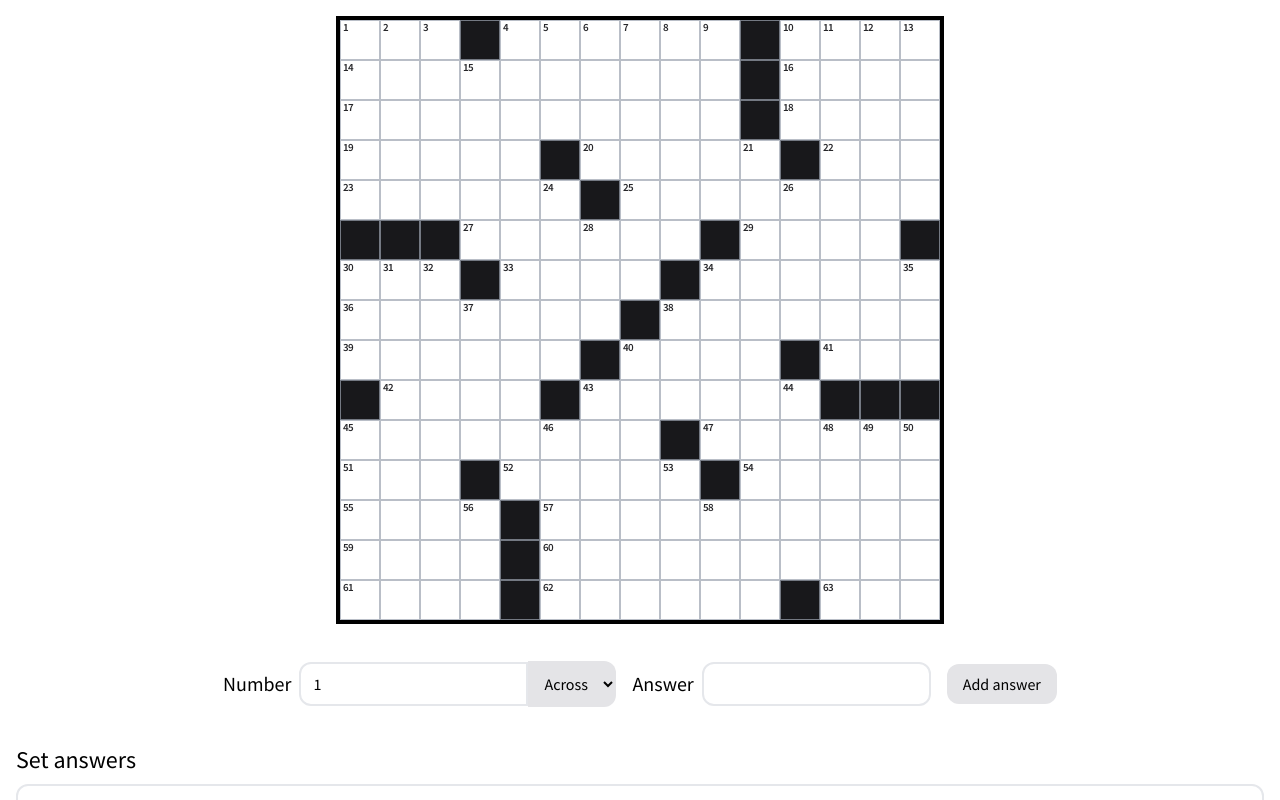
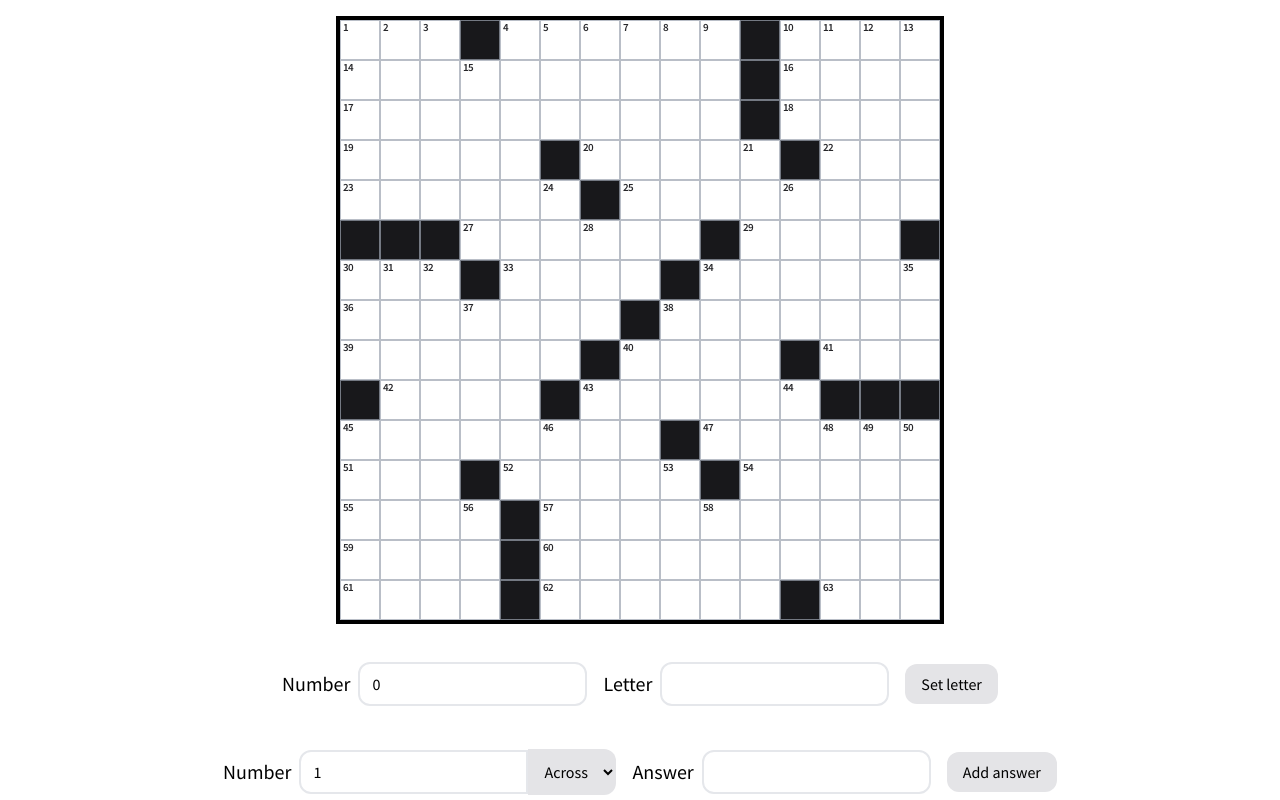
Before and after one commit to eamonma/crossy-grid, a React (Create React App) app: page / in a window 1280 px wide. Shown: the top 800 px of the page. Built offline with nearby package versions, Linux system fonts and the light colour scheme.

Commit message:
Add ability to add letter

```diff
--- a/src/components/Crossword.tsx
+++ b/src/components/Crossword.tsx
@@ -3,9 +3,11 @@ import CrosswordGrid, { CrosswordData } from "./CrosswordGrid"
 
 const Crossword = ({ crossword }: { crossword: CrosswordData }) => {
   const [answers, setAnswers] = useState<Array<string>>([])
-  const [number, setNumber] = useState(1)
+  const [gridNum, setGridNum] = useState(1)
+  const [nthAnswer, setNthAnswer] = useState(0)
   const [acrossOrDown, setAcrossOrDown] = useState<"across" | "down">("across")
   const [answer, setAnswer] = useState("")
+  const [letter, setLetter] = useState("")
   const [highlights, setHighlights] = useState<{ [gridNum: number]: string }>(
     {}
   )
@@ -14,7 +16,7 @@ const Crossword = ({ crossword }: { crossword: CrosswordData }) => {
 
   const addAcross = () => {
     const newAnswers = [...answers]
-    const index = crossword.gridnums.findIndex((num) => num === number)
+    const index = crossword.gridnums.findIndex((num) => num === gridNum)
 
     const newUpdatedAnswers: Array<number> = []
     Array.from(answer).forEach((letter, i) => {
@@ -27,7 +29,7 @@ const Crossword = ({ crossword }: { crossword: CrosswordData }) => {
 
   const addDown = () => {
     const newAnswers = [...answers]
-    const index = crossword.gridnums.findIndex((num) => num === number)
+    const index = crossword.gridnums.findIndex((num) => num === gridNum)
 
     const newUpdatedAnswers: Array<number> = []
     Array.from(answer).forEach((letter, i) => {
@@ -37,6 +39,10 @@ const Crossword = ({ crossword }: { crossword: CrosswordData }) => {
     // setUpdatedAnswers(newUpdatedAnswers)
     setAnswers(newAnswers)
   }
+
+  useEffect(() => {
+    setAnswers(new Array(crossword.size.rows * crossword.size.cols).fill(""))
+  }, [crossword])
 
   useEffect(() => {
     setInputAnswers(JSON.stringify(answers))
@@ -61,8 +67,60 @@ const Crossword = ({ crossword }: { crossword: CrosswordData }) => {
         className="flex flex-wrap items-center justify-center w-full gap-4 p-4"
         onSubmit={(e) => {
           e.preventDefault()
+
+          console.log(letter, nthAnswer)
+
+          setAnswers((prevAnswers) => {
+            const r = prevAnswers.map((prevAnswer, i) => {
+              if (i === nthAnswer) return letter
+              return prevAnswer
+            })
+            console.log(r)
+
+            return r
+          })
+          setLetter("")
+          setNthAnswer(0)
+          // if (acrossOrDown === "across") addAcross()
+          // if (acrossOrDown === "down") addDown()
+        }}
+      >
+        <div className="flex align-center">
+          <label className="relative flex items-center">
+            <span className="mr-2 text-xl">Number</span>
+            <input
+              id="nthAnswer"
+              className="z-10 max-w-full p-2 px-3 border-2 rounded-xl w-22"
+              type="number"
+              value={nthAnswer}
+              onChange={(e) => setNthAnswer(parseInt(e.target.value))}
+            />
+          </label>
+        </div>
+        <label className="flex items-center">
+          <span className="mr-2 text-xl">Letter</span>
+          <input
+            id="letter"
+            className="p-2 px-3 font-medium border-2 rounded-xl w-22"
+            type="text"
+            value={letter}
+            onChange={(e) => setLetter(e.target.value.toUpperCase())}
+          />
+        </label>
+        <button
+          id="set-letter"
+          className="p-2 px-4 my-2 font-medium transition rounded-xl bg-zinc-200 hover:bg-zinc-100"
+        >
+          Set letter
+        </button>
+      </form>
+
+      <form
+        className="flex flex-wrap items-center justify-center w-full gap-4 p-4"
+        onSubmit={(e) => {
+          e.preventDefault()
           setAnswer("")
-          setNumber(1)
+          setGridNum(1)
           if (acrossOrDown === "across") addAcross()
           if (acrossOrDown === "down") addDown()
         }}
@@ -74,8 +132,8 @@ const Crossword = ({ crossword }: { crossword: CrosswordData }) => {
               id="number"
               className="z-10 max-w-full p-2 px-3 border-2 rounded-r-none rounded-xl w-22"
               type="number"
-              value={number}
-              onChange={(e) => setNumber(parseInt(e.target.value))}
+              value={gridNum}
+              onChange={(e) => setGridNum(parseInt(e.target.value))}
             />
           </label>
 
```
